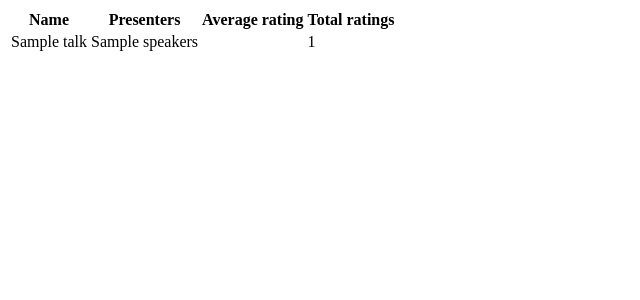
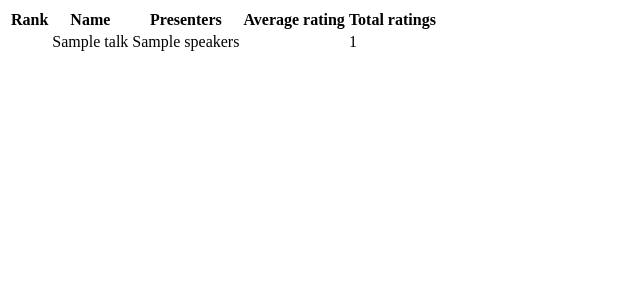
Before and after one commit to shanx/sytycnluug, a Python web app: template src/sytycnluug/ratezzz/templates/ratezzz/overall_talk_list.html in a window 1280 px wide. Shown: the top 300 px of the page, without its empty margins (0-640 px from the left). Run offline with Jinja, Linux system fonts and the light colour scheme; the template is opened without the code that fills it: most values are stand-ins (such as "Sample title", 1, 10 or a date in 2020).

Commit message:
Added rank to totals

```diff
--- a/src/sytycnluug/ratezzz/templates/ratezzz/overall_talk_list.html
+++ b/src/sytycnluug/ratezzz/templates/ratezzz/overall_talk_list.html
@@ -1,5 +1,6 @@
 <table class="table table-striped">
     <thead>
+    <th>Rank</th>
     <th>Name</th>
     <th>Presenters</th>
     <th>Average rating</th>
@@ -8,6 +9,7 @@
     <tbody>
     {% for talk in overall_talk_list %}
         <tr>
+            <th>{{ forloop.counter }}</th>
             <td>{{ talk.name }}</td>
             <td>{{ talk.speakers }}</td>
             <td>
```
